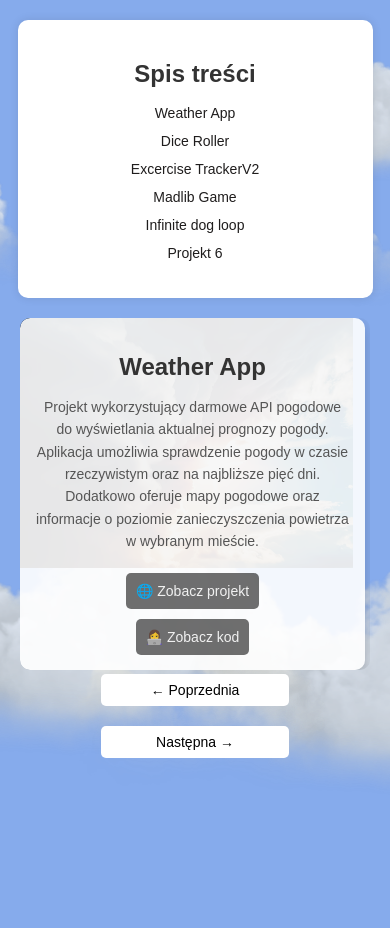
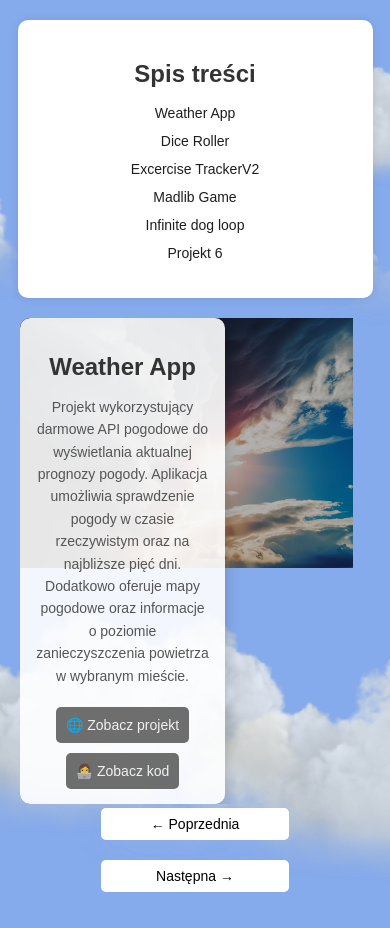
Before and after one commit to wiktoriacg/my-portfolio, a plain HTML site: page index.html in a window 390 px wide. Shown: the top 928 px of the page. Before the commit the page ends 844 px from the top, so only its background shows below. Drawn offline with Linux system fonts and the light colour scheme.

Commit message:
Updated code

```diff
--- a/styles.css
+++ b/styles.css
@@ -257,10 +257,18 @@ button:hover {
         width: 100%;
         height: auto;
     }
+    .project{
+        display: none;
+        width: 100%;
+        height: 100%;
+        position: relative;
+        border-radius: 10px;
+        overflow: hidden;
+    }
 
     .project-content {
         position: relative;
-        width: 90%;
+        width: 50%;
         max-width: 400px;
         padding: 15px;
         font-size: 14px;
```
